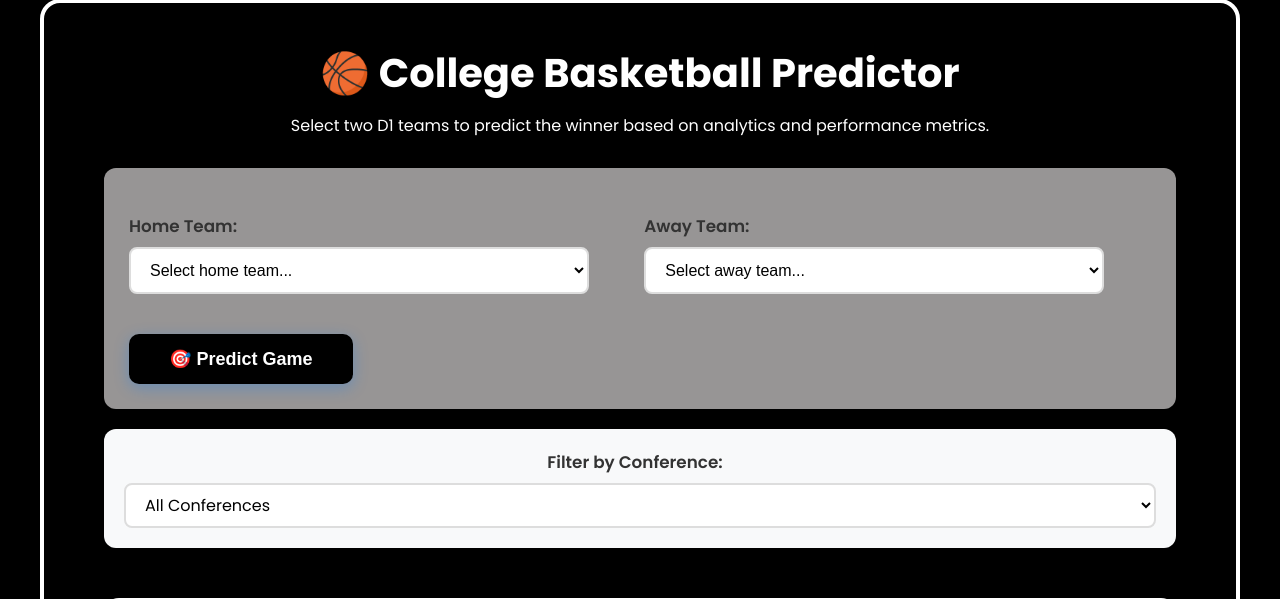
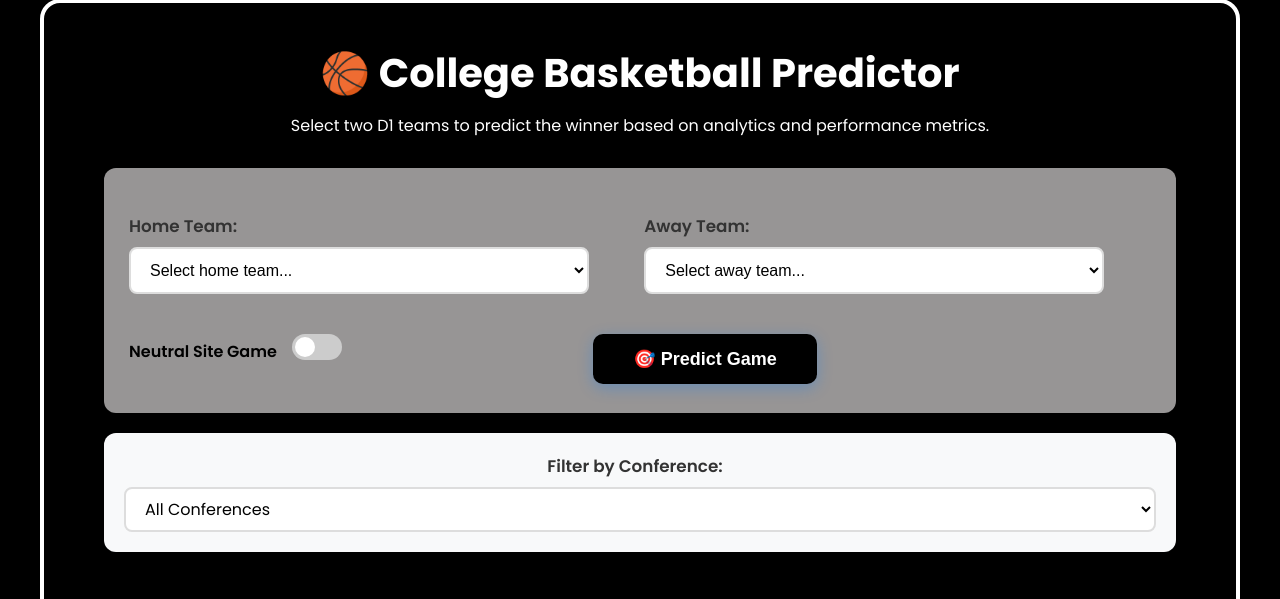
Before and after one commit to bradyrpeterson/Combined-Sports-Analytics, a Flask app: template templates/basketball.html in a window 1280 px wide. Shown: the part 134-733 px from the top of the page. Run offline with Flask 3, Linux system fonts and the light colour scheme; the template is opened without the code that fills it, so the values that code supplies are empty; parts of the project's set-up code (start-up, migrations or seed data) failed here and were passed over.

Commit message:
Added neutral site slider

```diff
--- a/app.py
+++ b/app.py
@@ -76,6 +76,7 @@ def football():
     away_logo = None
     winner_color = None
     upcoming_predictions = None
+    neutral_site = False
     selected_conference = request.args.get("conference", "All")
 
     # Get upcoming predictions
@@ -91,13 +92,16 @@ def football():
     if request.method == "POST":
         home_team = request.form["home_team"]
         away_team = request.form["away_team"]
+        neutral_site = request.form.get("neutral_site") == "on"
 
         try:
-            margin, prob = football_predictor.predict_game(home_team, away_team)
+            margin, prob = football_predictor.predict_game(home_team, away_team, neutral_site=neutral_site)
             winner = home_team if margin > 0 else away_team
             winner_prob = prob if margin > 0 else 1 - prob
 
-            result = f"{winner} has a {winner_prob*100:.2f}% chance to win and is predicted to win by {abs(margin):.2f}"
+            #Add neutral site info for the result
+            site_info = "(neutral site)" if neutral_site else ""
+            result = f"{winner} has a {winner_prob*100:.2f}% chance to win and is predicted to win by {abs(margin):.2f}{site_info}"
 
             winner_color = football_colors.get(winner)
             home_logo = football_logos.get(home_team)
@@ -117,7 +121,8 @@ def football():
         predictions=upcoming_predictions,
         week=football_predictor.next_week if FOOTBALL_AVAILABLE else None,
         conferences=football_conferences,
-        selected_conference=selected_conference
+        selected_conference=selected_conference,
+        neutral_site=neutral_site
     )
 
 
@@ -130,7 +135,8 @@ def basketball():
     result = None
     home_team = None
     away_team = None
-    upcoming_predictions = pd.DataFrame()  # Initialize as empty DataFrame
+    upcoming_predictions = None
+    neutral_site = False
     selected_conference = request.args.get("conference", "All")
 
     # Get upcoming predictions (today's games)
@@ -156,17 +162,19 @@ def basketball():
     if request.method == "POST":
         home_team = request.form["home_team"]
         away_team = request.form["away_team"]
+        neutral_site = request.form.get("neutral_site") == "on"
 
         # Check if teams have stats
         if home_team not in basketball_predictor.ratings.index or away_team not in basketball_predictor.ratings.index:
             result = f"Stats not available for matchup: {home_team} vs {away_team}"
         else:
             try:
-                margin, prob = basketball_predictor.predict_game(home_team, away_team)
+                margin, prob = basketball_predictor.predict_game(home_team, away_team, neutral_site=neutral_site)
                 winner = home_team if margin > 0 else away_team
                 winner_prob = prob if margin > 0 else 1 - prob
 
-                result = f"{winner} has a {winner_prob*100:.2f}% chance to win and is predicted to win by {abs(margin):.2f} points."
+                site_info = "(neutral site)" if neutral_site else ""
+                result = f"{winner} has a {winner_prob*100:.2f}% chance to win and is predicted to win by {abs(margin):.2f} points.{site_info}"
             except Exception as e:
                 result = f"Error making prediction: {e}"
 
@@ -181,7 +189,8 @@ def basketball():
         away_team=away_team,
         predictions=upcoming_predictions,
         conferences=basketball_conferences,
-        selected_conference=selected_conference
+        selected_conference=selected_conference,
+        neutral_site=neutral_site
     )
 
 #Create flask route for football rankings
--- a/basketball/predictor.py
+++ b/basketball/predictor.py
@@ -120,7 +120,7 @@ D1_rankings = D1_rankings[D1_rankings['team'].isin(d1_teams)].reset_index(drop=T
 # Sort by rating descending
 D1_rankings = D1_rankings.sort_values(by='rating', ascending=False).reset_index(drop=True)
 #Prediction function - EXACTLY LIKE FOOTBALL
-def predict_game(home, away):
+def predict_game(home, away, neutral_site=False):
     rating_diff = ratings[home] - ratings[away]
     #Pull the home and away team stats and compare them
     h_stats = stats_clean.loc[stats_clean["team"] == home].iloc[0]
@@ -131,12 +131,14 @@ def predict_game(home, away):
     deff_diff = h_stats["def_eff"] - a_stats["def_eff"]
     turnover_diff = h_stats["tov_rate"] - a_stats["tov_rate"]
 
+    #Whether or not home court advntage is applied
+    home_advantage = 0 if neutral_site else home_court
     #Different weights of each
     w_rating=0.7
     w_oeff=0.125
     w_deff=0.125
     w_tov=0.05
-    margin=(w_rating*rating_diff+(w_oeff*oeff_diff)+(w_deff*deff_diff)+(w_tov*turnover_diff)+home_court)
+    margin=(w_rating*rating_diff+(w_oeff*oeff_diff)+(w_deff*deff_diff)+(w_tov*turnover_diff)+home_advantage)
 
     #Calculate probability
     prob = 1 / (1 + np.exp(-margin / 5))  # rough logistic
--- a/football/predictor.py
+++ b/football/predictor.py
@@ -120,7 +120,7 @@ FBS_rankings = FBS_rankings[FBS_rankings['team'].isin(fbs_teams)]
 FBS_rankings = FBS_rankings.sort_values(by='rating', ascending=False).reset_index(drop=True)
 
 #Prediciton function
-def predict_game(home, away):
+def predict_game(home, away, neutral_site=False):
     rating_diff = ratings[home] - ratings[away]
     #Pull the home and away team stats and compare them
     h_stats = stats_clean.loc[stats_clean["team"] == home].iloc[0]
@@ -131,12 +131,15 @@ def predict_game(home, away):
     third_down_diff = h_stats["thirdDownPct"] - a_stats["thirdDownPct"]
     turnover_diff = h_stats["turnoverMargin"] - a_stats["turnoverMargin"]
 
+    #Whether or not home field advantage is applied
+    home_advantage = 0 if neutral_site else home_field
+
     #Different weights of each
     w_rating=0.7
     w_ypp=0.1
     w_third=0.05
     w_turnover=0.15
-    margin=(w_rating*rating_diff+(w_ypp*ypp_diff*10)+(w_third*third_down_diff*20)+(w_turnover*turnover_diff)+home_field)
+    margin=(w_rating*rating_diff+(w_ypp*ypp_diff*10)+(w_third*third_down_diff*20)+(w_turnover*turnover_diff)+home_advantage)
 
     #Calculate probabiliy based on the idea that a team favored by 7
     #has a 75% chance to win
--- a/static/style.css
+++ b/static/style.css
@@ -359,6 +359,8 @@ button {
   cursor: pointer;
   transition: all 0.3s ease;
   box-shadow: 0 4px 15px rgba(0, 123, 255, 0.3);
+
+
 }
 
 button:hover {
@@ -553,3 +555,39 @@ button:hover {
   border-color: #00eeff;
   box-shadow: 0 0 0 3px rgba(0, 123, 255, 0.1);
 }
+
+/* ============================================
+   Toggle Neutral Site STYLES
+   ============================================ */
+   .checkbox { display: none; }
+
+.toggle {
+  position: relative;
+  display: inline-block;
+  width: 50px;
+  height: 26px;
+  background-color: #ccc;
+  border-radius: 30px;
+  cursor: pointer;
+  transition: background-color 0.3s;
+}
+
+.toggle::after {
+  content: '';
+  position: absolute;
+  width: 20px;
+  height: 20px;
+  border-radius: 50%;
+  background-color: white;
+  top: 3px;
+  left: 3px;
+  transition: all 0.3s;
+}
+
+.checkbox:checked + .toggle {
+  background-color: #00fff2;
+}
+
+.checkbox:checked + .toggle::after {
+  left: 27px;
+}
--- a/templates/basketball.html
+++ b/templates/basketball.html
@@ -46,7 +46,19 @@
             {% endfor %}
           </select>
         </div>
-
+        <div class="form-group" style="margin: 20px 0;">
+        <div style="display: flex; align-items: center; gap: 15px;">
+          <span style="font-weight: 600;">Neutral Site Game</span>
+            <input
+            type="checkbox"
+            name="neutral_site"
+            id="switch"
+            {% if neutral_site %}checked{% endif %}
+            class="checkbox"
+          >
+        <label for="switch" class="toggle"></label>
+        </div>
+      </div class="button">
         <button type="submit">🎯 Predict Game</button>
       </form>
     </div>
```
Also changed, not shown: templates/football.html (+13 -1 lines).
